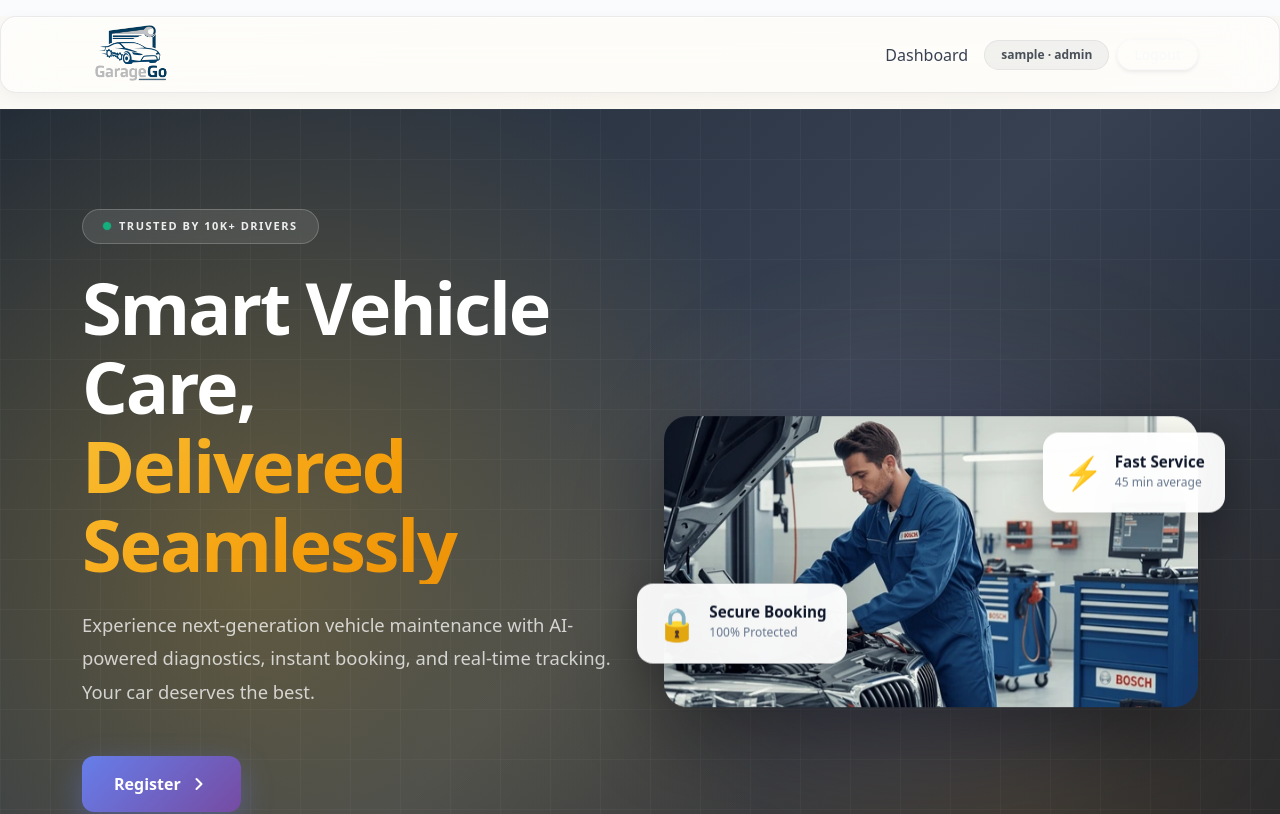
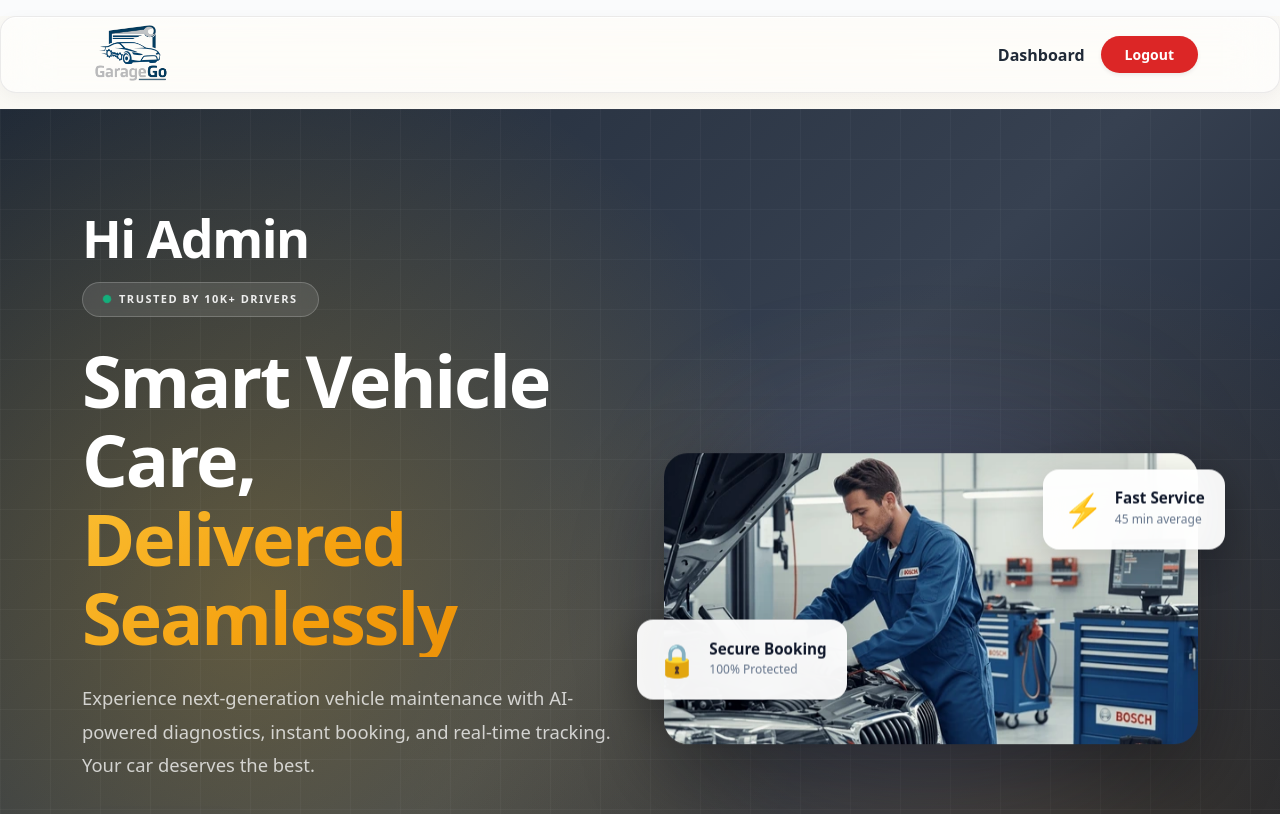
Before and after one commit to abbishanth09/GarageGo, a React (Vite) app in the folder frontend/: page / in a window 1280 px wide. Shown: the top 814 px of the page. Built offline with nearby package versions, Linux system fonts and the light colour scheme; sample sign-in values are in the browser's storage.

Commit message:
feat: enhance user experience with personalized greetings and improved layout across dashboards and landing page

```diff
--- a/frontend/src/App.jsx
+++ b/frontend/src/App.jsx
@@ -55,6 +55,7 @@ function App() {
       <Routes>
         <Route path="/" element={
           <LandingPage
+            user={user}
             isRegisterModalOpen={isRegisterModalOpen}
             onRegisterModalChange={setIsRegisterModalOpen}
             isLoginModalOpen={isLoginModalOpen}
--- a/frontend/src/components/LoginModal.jsx
+++ b/frontend/src/components/LoginModal.jsx
@@ -3,7 +3,7 @@ import { authAPI } from '../services/apiService'
 
 const LoginModal = ({ isOpen, onClose, onLogin, onSwitchToRegister }) => {
   const [formData, setFormData] = useState({
-    username: '',
+    email: '',
     password: '',
   })
   const [error, setError] = useState('')
@@ -60,12 +60,12 @@ const LoginModal = ({ isOpen, onClose, onLogin, onSwitchToRegister }) => {
 
           <form onSubmit={handleSubmit}>
             <div className="mb-4">
-              <label className="form-label fw-medium mb-2">Username</label>
+              <label className="form-label fw-medium mb-2">Email</label>
               <input
-                type="text"
+                type="email"
                 className="form-control form-control-glass"
-                name="username"
-                value={formData.username}
+                name="email"
+                value={formData.email}
                 onChange={handleChange}
                 required
                 autoFocus
--- a/frontend/src/components/Navbar.jsx
+++ b/frontend/src/components/Navbar.jsx
@@ -5,13 +5,13 @@ const Navbar = ({ user, onLogout, onOpenRegisterModal, onOpenLoginModal }) => {
   return (
     <nav className="navbar navbar-expand-lg navbar-dark navbar-glass sticky-top py-0">
       <div className="container-lg">
-        <a className="navbar-brand d-flex align-items-center" href="#home">
+        <Link className="navbar-brand d-flex align-items-center" to="/">
           <img
             src={logoImg}
             alt="GarageGo"
             style={{ height: '65px', width: 'auto' }}
           />
-        </a>
+        </Link>
 
         <button
           className="navbar-toggler"
@@ -28,17 +28,29 @@ const Navbar = ({ user, onLogout, onOpenRegisterModal, onOpenLoginModal }) => {
             {user ? (
               <>
                 <li className="nav-item">
-                  <Link className="nav-link nav-link-modern" to="/dashboard">
+                  <Link
+                    className="nav-link nav-link-modern"
+                    to="/dashboard"
+                    style={{
+                      color: '#1f2937',
+                      fontWeight: '600',
+                      fontSize: '16px'
+                    }}
+                  >
                     Dashboard
                   </Link>
                 </li>
                 <li className="nav-item">
-                  <span className="badge bg-light-subtle text-light-emphasis rounded-pill px-3 py-2 small fw-semibold">
-                    {user.username} · {user.role}
-                  </span>
-                </li>
-                <li className="nav-item">
-                  <button className="btn btn-outline-light btn-sm rounded-pill px-3 shadow-sm" onClick={onLogout}>
+                  <button
+                    className="btn btn-sm rounded-pill px-4 shadow-sm fw-semibold"
+                    onClick={onLogout}
+                    style={{
+                      backgroundColor: '#dc2626',
+                      color: '#ffffff',
+                      border: 'none',
+                      padding: '8px 20px'
+                    }}
+                  >
                     Logout
                   </button>
                 </li>
@@ -58,18 +70,18 @@ const Navbar = ({ user, onLogout, onOpenRegisterModal, onOpenLoginModal }) => {
                 <li className="nav-item">
                   <button
                     className="nav-link nav-link-modern"
-                    onClick={onOpenLoginModal}
+                    onClick={onOpenRegisterModal}
                     style={{ background: 'none', border: 'none', cursor: 'pointer' }}
                   >
-                    Login
+                    Register
                   </button>
                 </li>
                 <li className="nav-item">
                   <button
-                    className="btn btn-gradient btn-sm rounded-pill px-3 shadow-sm"
-                    onClick={onOpenRegisterModal}
+                    className="btn btn-gradient rounded-pill px-4 py-2 shadow-sm fw-bold"
+                    onClick={onOpenLoginModal}
                   >
-                    Register
+                    Login
                   </button>
                 </li>
               </>
--- a/frontend/src/pages/AdminDashboard.jsx
+++ b/frontend/src/pages/AdminDashboard.jsx
@@ -11,10 +11,16 @@ const AdminDashboard = ({ user }) => {
     setRefreshKey(prev => prev + 1)
   }
 
+  const greetingName = 'Admin'
+
   return (
-    <div className="container mt-4">
-      <h2>Admin Dashboard</h2>
-      <p className="text-muted">Welcome, {user.username}</p>
+    <div style={{
+      minHeight: '100vh',
+      background: 'radial-gradient(circle at 15% 15%, rgba(251, 191, 36, 0.15), transparent 40%), radial-gradient(circle at 85% 10%, rgba(245, 158, 11, 0.12), transparent 35%), #fef3c7'
+    }}>
+      <div className="container pt-4 pb-5">
+        <h2>Admin Dashboard</h2>
+        <p className="text-muted" style={{fontWeight: 600}}>Hi {greetingName}</p>
 
       <ul className="nav nav-tabs mb-4">
         <li className="nav-item">
@@ -48,6 +54,7 @@ const AdminDashboard = ({ user }) => {
           </div>
         )}
       </div>
+      </div>
     </div>
   )
 }
--- a/frontend/src/pages/CustomerDashboard.jsx
+++ b/frontend/src/pages/CustomerDashboard.jsx
@@ -13,10 +13,16 @@ const CustomerDashboard = ({ user }) => {
     setRefreshKey(prev => prev + 1)
   }
 
+  const greetingName = (user?.username || 'User').split(' ')[0]
+
   return (
-    <div className="container mt-4">
-      <h2>Customer Dashboard</h2>
-      <p className="text-muted">Welcome, {user.username}</p>
+    <div style={{
+      minHeight: '100vh',
+      background: 'radial-gradient(circle at 15% 15%, rgba(251, 191, 36, 0.15), transparent 40%), radial-gradient(circle at 85% 10%, rgba(245, 158, 11, 0.12), transparent 35%), #fef3c7'
+    }}>
+      <div className="container pt-4 pb-5">
+        <h2>Customer Dashboard</h2>
+        <p className="text-muted" style={{fontWeight: 600}}>Hi {greetingName}</p>
 
       <ul className="nav nav-tabs mb-4">
         <li className="nav-item">
@@ -79,6 +85,7 @@ const CustomerDashboard = ({ user }) => {
           <ServiceList />
         )}
       </div>
+      </div>
     </div>
   )
 }
--- a/frontend/src/pages/LandingPage.jsx
+++ b/frontend/src/pages/LandingPage.jsx
@@ -6,8 +6,9 @@ import garageImg from '../assets/Garage.webp'
 import RegisterModal from '../components/RegisterModal'
 import LoginModal from '../components/LoginModal'
 
-const LandingPage = ({ isRegisterModalOpen, onRegisterModalChange, isLoginModalOpen, onLoginModalChange, onLogin }) => {
+const LandingPage = ({ user, isRegisterModalOpen, onRegisterModalChange, isLoginModalOpen, onLoginModalChange, onLogin }) => {
   const navigate = useNavigate()
+  const greetingName = user ? (user.role === 'admin' ? 'Admin' : (user.username || 'User').split(' ')[0]) : null
   return (
     <div>
       {/* Hero Section */}
@@ -18,6 +19,11 @@ const LandingPage = ({ isRegisterModalOpen, onRegisterModalChange, isLoginModalO
           <div className="row g-5 align-items-center">
             <div className="col-lg-6">
               <div className="hero-content-modern">
+                {greetingName && (
+                  <h1 className="hero-title-modern mb-3" style={{ fontSize: '3.25rem', lineHeight: 1.1 }}>
+                    Hi {greetingName}
+                  </h1>
+                )}
                 <div className="badge-modern mb-4">
                   <span className="badge-dot"></span>
                   <span className="badge-text">TRUSTED BY 10K+ DRIVERS</span>
--- a/frontend/src/pages/MechanicDashboard.jsx
+++ b/frontend/src/pages/MechanicDashboard.jsx
@@ -8,10 +8,16 @@ const MechanicDashboard = ({ user }) => {
     setRefreshKey(prev => prev + 1)
   }
 
+  const greetingName = (user?.username || 'User').split(' ')[0]
+
   return (
-    <div className="container mt-4">
-      <h2>Mechanic Dashboard</h2>
-      <p className="text-muted">Welcome, {user.username}</p>
+    <div style={{
+      minHeight: '100vh',
+      background: 'radial-gradient(circle at 15% 15%, rgba(251, 191, 36, 0.15), transparent 40%), radial-gradient(circle at 85% 10%, rgba(245, 158, 11, 0.12), transparent 35%), #fef3c7'
+    }}>
+      <div className="container pt-4 pb-5">
+        <h2>Mechanic Dashboard</h2>
+        <p className="text-muted" style={{fontWeight: 600}}>Hi {greetingName}</p>
 
       <div className="card">
         <div className="card-header">
@@ -21,6 +27,7 @@ const MechanicDashboard = ({ user }) => {
           <BookingList key={refreshKey} userRole="mechanic" onUpdate={handleRefresh} />
         </div>
       </div>
+      </div>
     </div>
   )
 }
```
